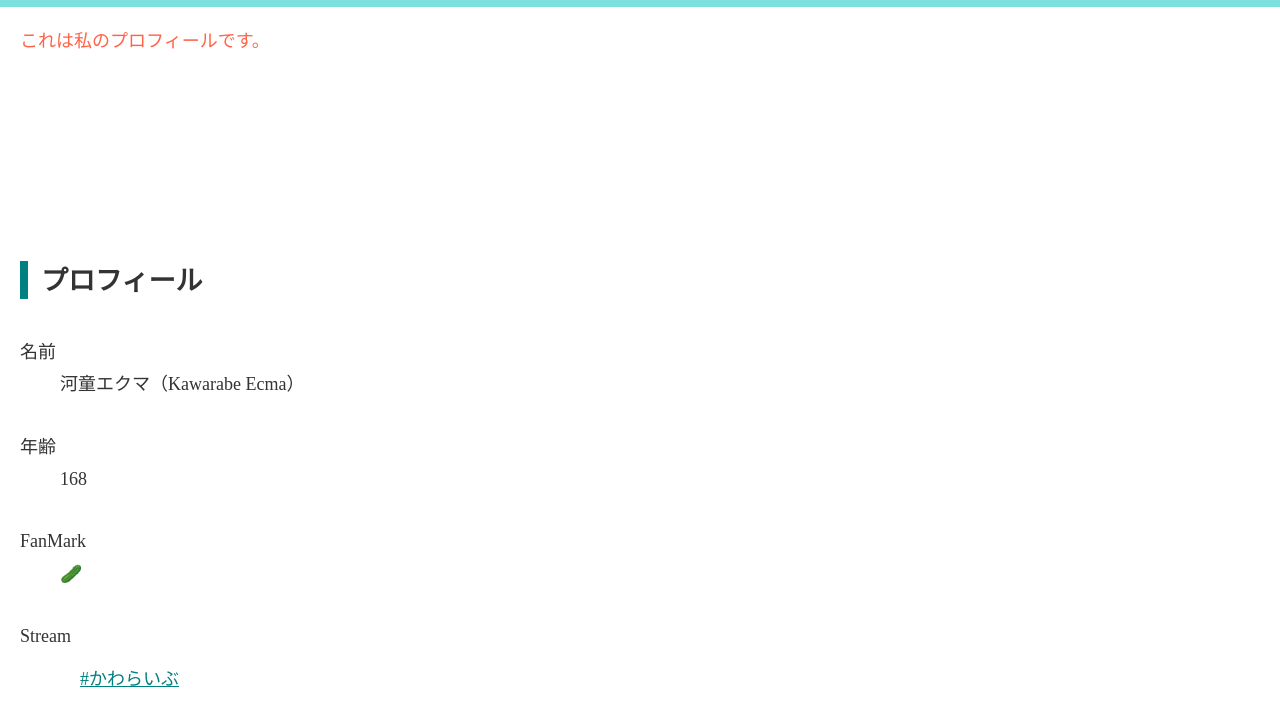
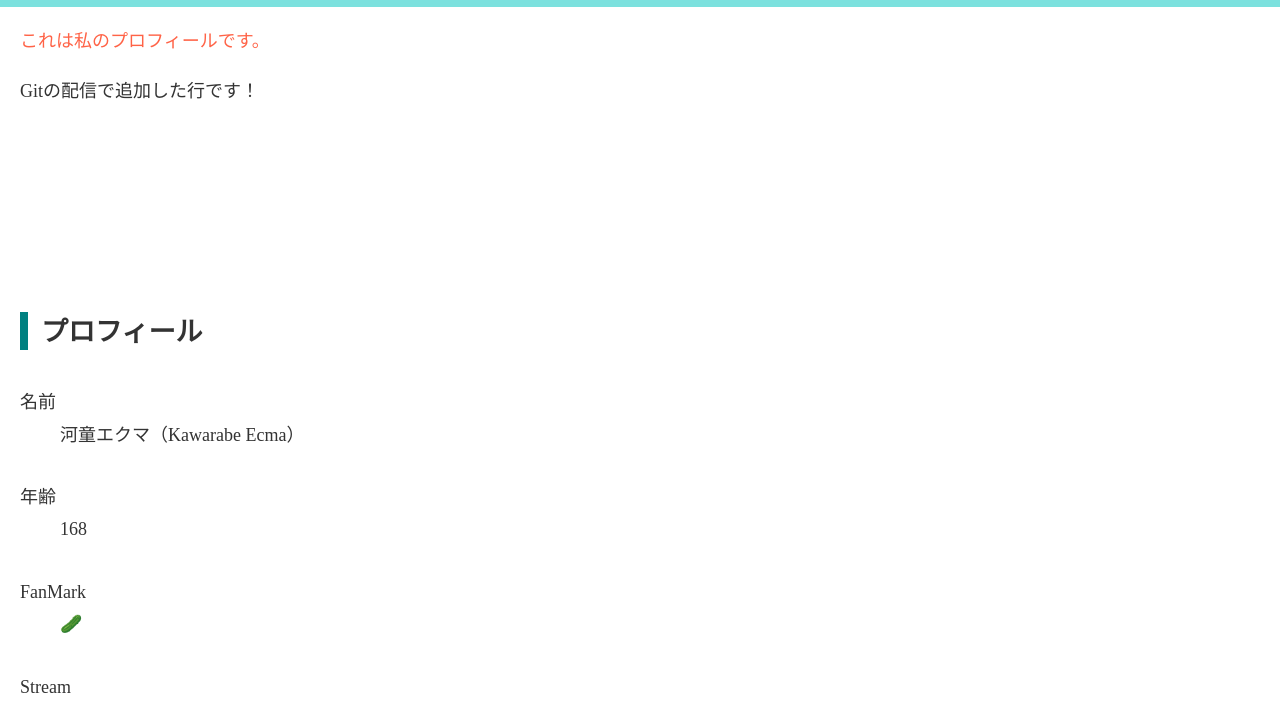
Before and after one commit to KawarabeEcma/KawarabeEcma.github.io, a plain HTML site: page docs/index.html in a window 1280 px wide. Shown: the part 78-796 px from the top of the page. Drawn offline with Linux system fonts and the light colour scheme.

Commit message:
:zap: 配信の中でファイルの更新方法を伝えるためのコミット

```diff
--- a/docs/index.html
+++ b/docs/index.html
@@ -124,6 +124,8 @@
   <main>
     <p class="lede">これは私のプロフィールです。</p>
 
+    <p>Gitの配信で追加した行です！</p>
+
     <h2>プロフィール</h2>
 
     <dl>
```
